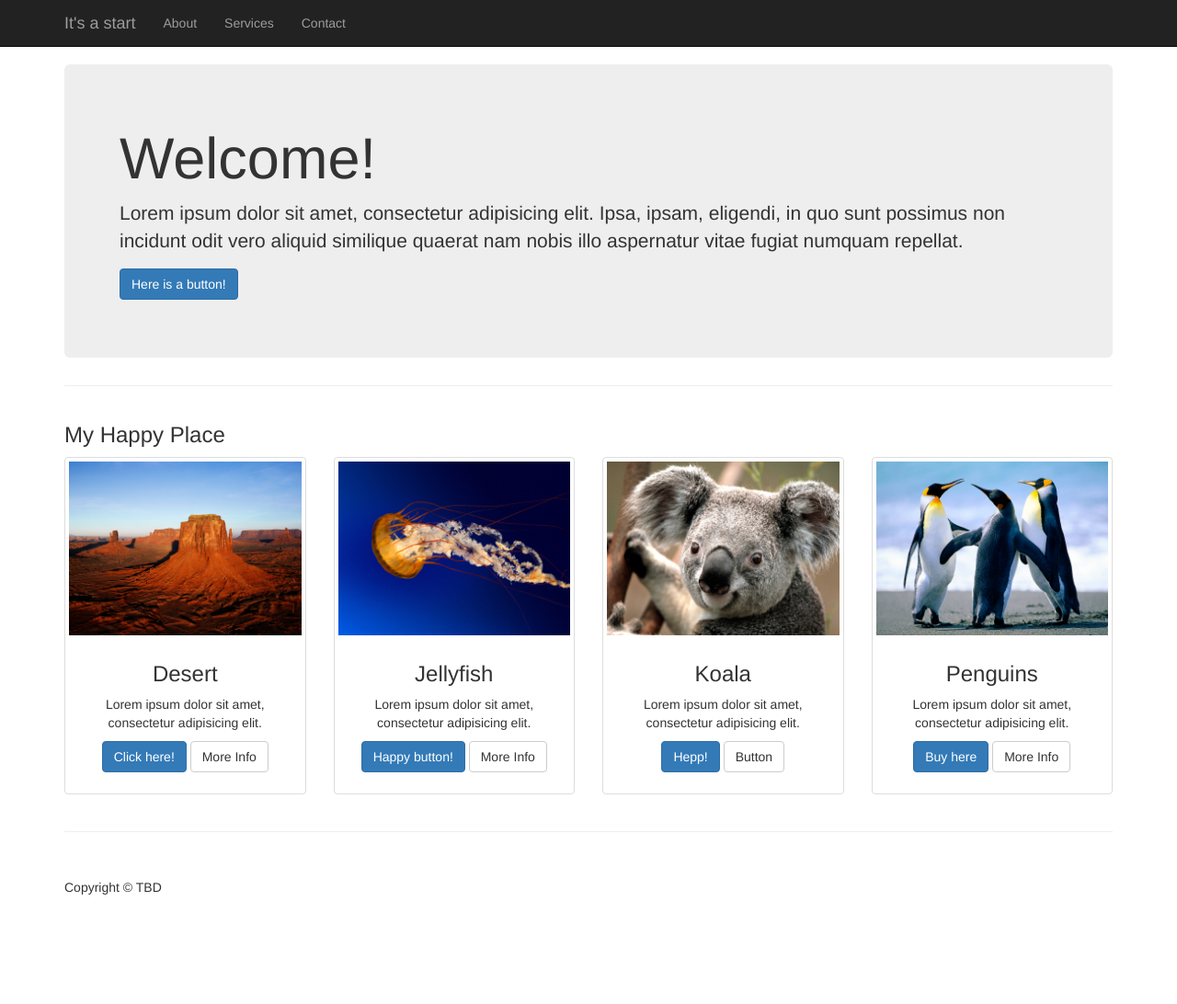
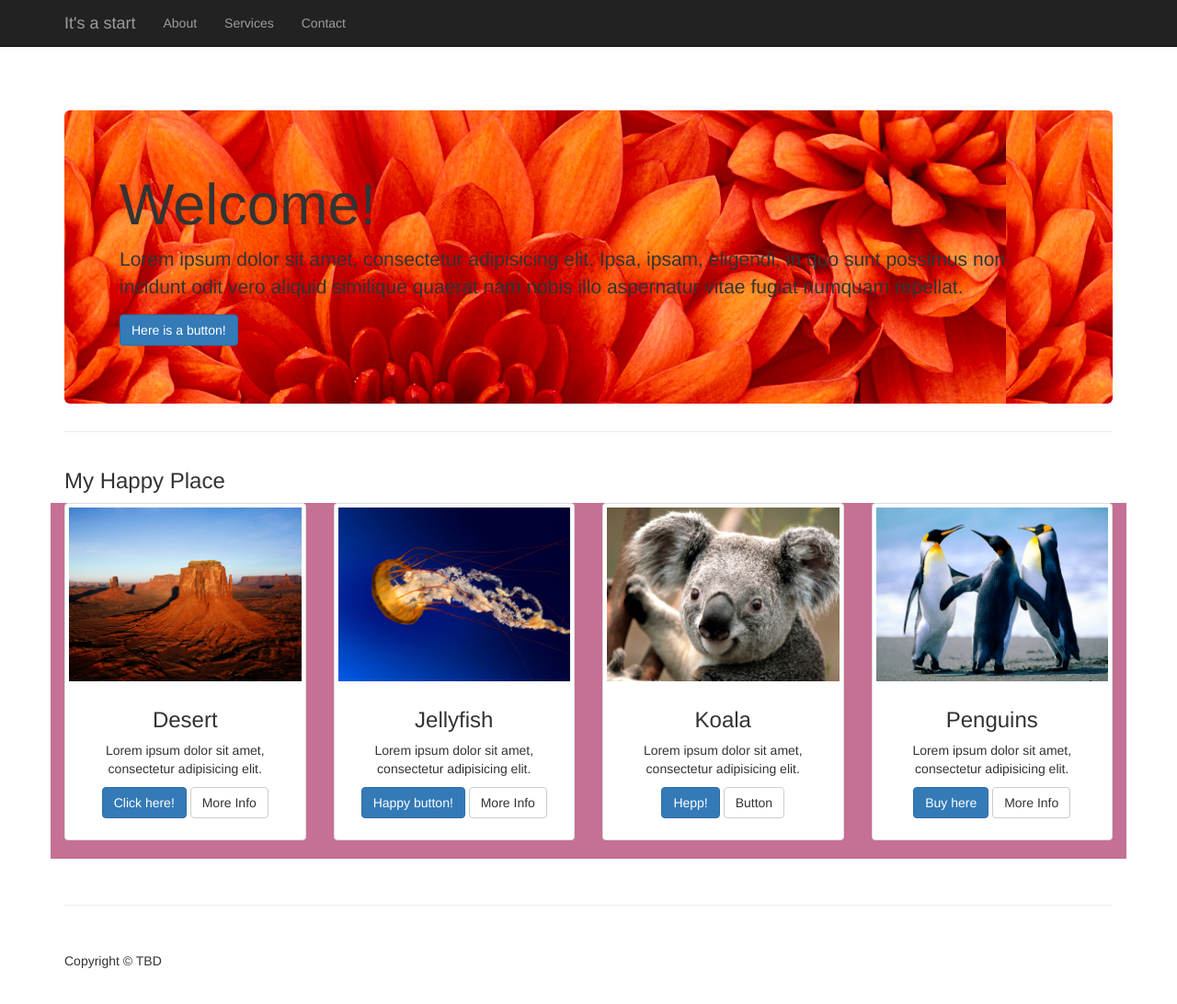
Before and after one commit to karolinahamilton/StartingToGetIt, a plain HTML site: page index.html in a window 1280 px wide. Shown: the whole page at 92% size. Before the commit the page ends 1035 px from the top, so only its background shows below. Drawn offline with Linux system fonts and the light colour scheme; files whose address does not match are found by name.

Commit message:
Update heroic-features.css

```diff
--- a/css/heroic-features.css
+++ b/css/heroic-features.css
@@ -8,13 +8,13 @@ body {
     padding-top: 70px; /* Required padding for .navbar-fixed-top. Remove if using .navbar-static-top. Change if height of navigation changes. */
 }
 
-hero-spacer {
+.hero-spacer {
     margin-top: 50px;
     background-image: url("images/Chrysanthemum.jpg");
     background-color: #cccccc;
     }
 
-hero-feature {
+.hero-feature {
     margin-bottom: 30px;
     background:#C57095;
 }
```
